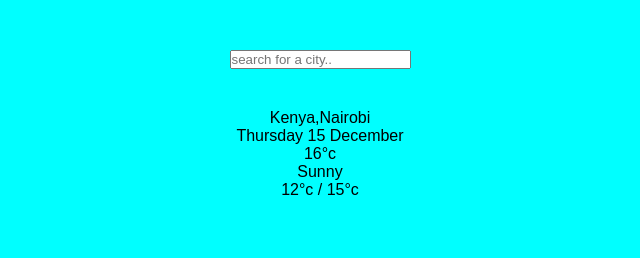
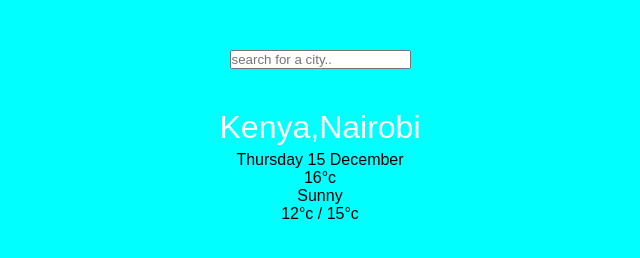
Before and after one commit to phylis13/WeatherApp-js, a website: page index.html in a window 1280 px wide. Shown: the whole page, without its empty margins (320-960 px from the left). Drawn offline with Linux system fonts and the light colour scheme.

Commit message:
location .city design added

```diff
--- a/main.css
+++ b/main.css
@@ -47,3 +47,10 @@ main {
     align-items: center;
     text-align: center;
 }
+
+.location .city {
+    color: #fff;
+    font-size: 32px;
+    font-weight: 500px;
+    margin-bottom: 5px;
+}
```
